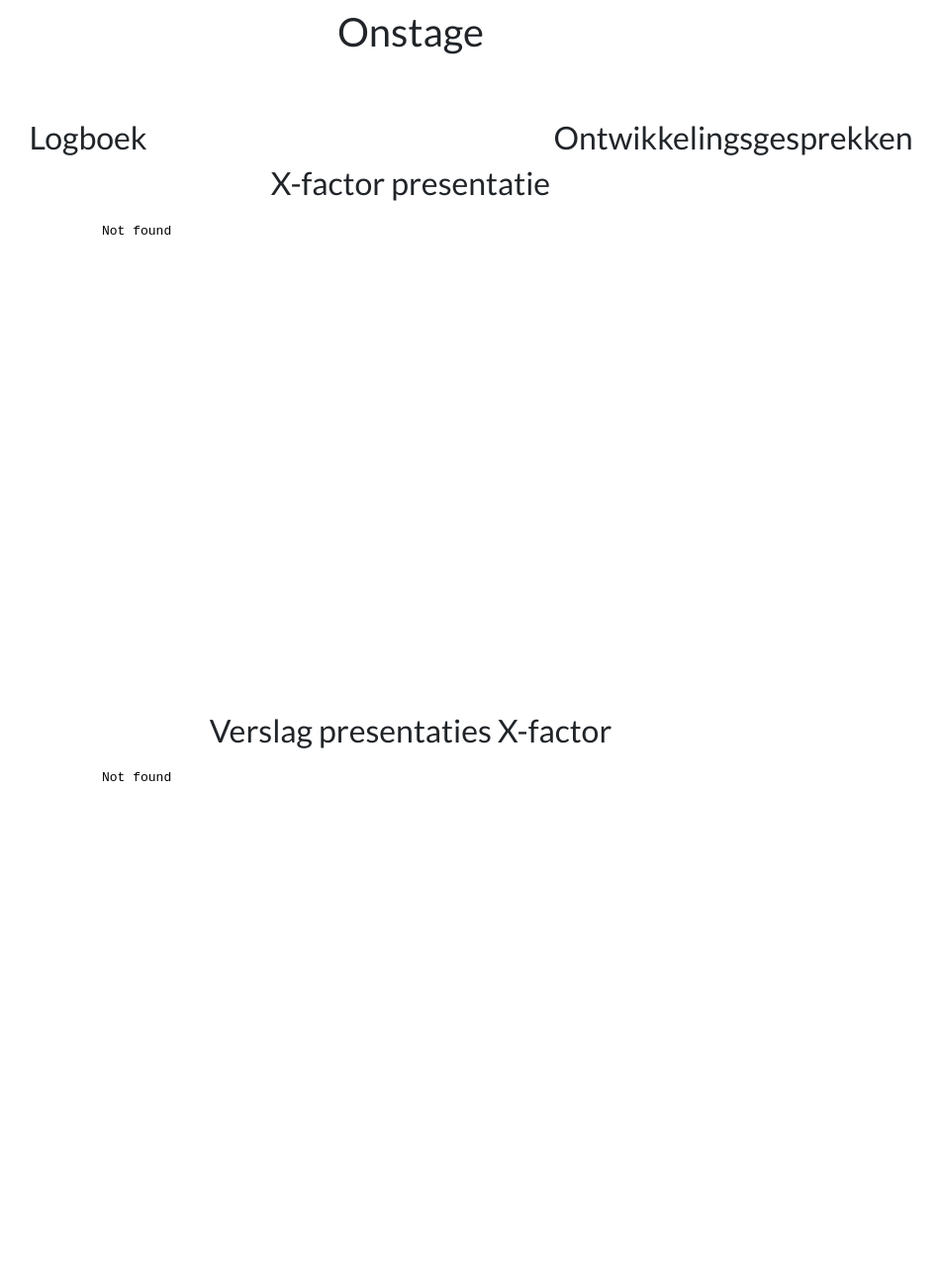
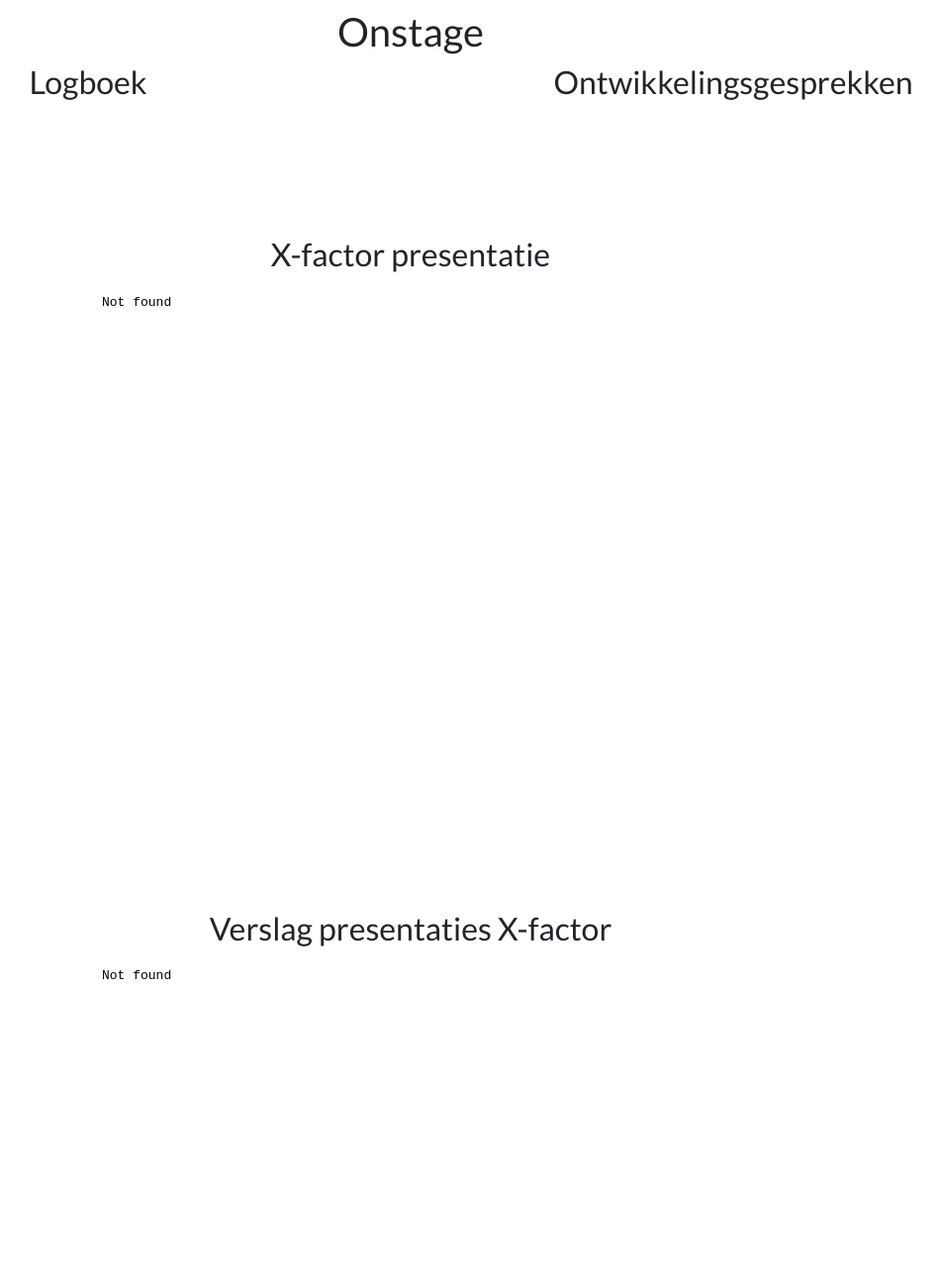
Before and after one commit to janvg02/Portfolio-WPL3-vanGalen-Jan-2DVOb, a plain HTML site: page wpl-4.html in a window 1280 px wide. Shown: the part 520-1820 px from the top of the page at 99% size, without its empty margins (225-1177 px from the left). Drawn offline with Linux system fonts and the light colour scheme.

Commit message:
toevoegen css

```diff
--- a/style.css
+++ b/style.css
@@ -331,7 +331,7 @@ footer ul li{
     width: 50%;
     border-radius: 25px;
 }
-.wpl__kernkwadranten, .wpl__individuele-reflectie, .wpl__pitch, .wpl__probleemstellingen, .wpl__tussentijdse-reflectie, .wpl__eindreflectie{
+.wpl__kernkwadranten, .wpl__individuele-reflectie, .wpl__pitch, .wpl__probleemstellingen, .wpl__tussentijdse-reflectie, .wpl__eindreflectie, .wpl__x-factor{
     margin-top: 10%;
 }
 
@@ -355,5 +355,5 @@ footer ul li{
 }
 
 .wpl__onstage_items{
-    margin-top: 5%;
+    margin-top: 5;
 }
--- a/wpl-4.html
+++ b/wpl-4.html
@@ -74,12 +74,12 @@
                 </div>
                 <div class="wpl__x-factor">
                     <h2>X-factor presentatie</h2>
-                    <iframe src="assets/wpl3/jan_van_galen_2dvob_kernkwadranten.pdf" height="500px"
+                    <iframe src="assets/wpl4/X-Factor_vanGalen_Jan.pdf" height="500px"
                         title="kernkwadranten-wpl3"></iframe>
                 </div>
-                <div class="wpl3__x-factor">
+                <div class="wpl__x-factor">
                     <h2>Verslag presentaties X-factor</h2>
-                    <iframe src="assets/wpl3/jan_van_galen_2dvob_zelfreflectie.pdf" height="500px"
+                    <iframe src="assets/wpl4/Verslag_X-factor_vanGalen_Jan.pdf" height="500px"
                         title="reflectie1-wpl3"></iframe>
                 </div>
                 <div class="wpl__pitch">
```
Also changed, not shown: 4 other files.
